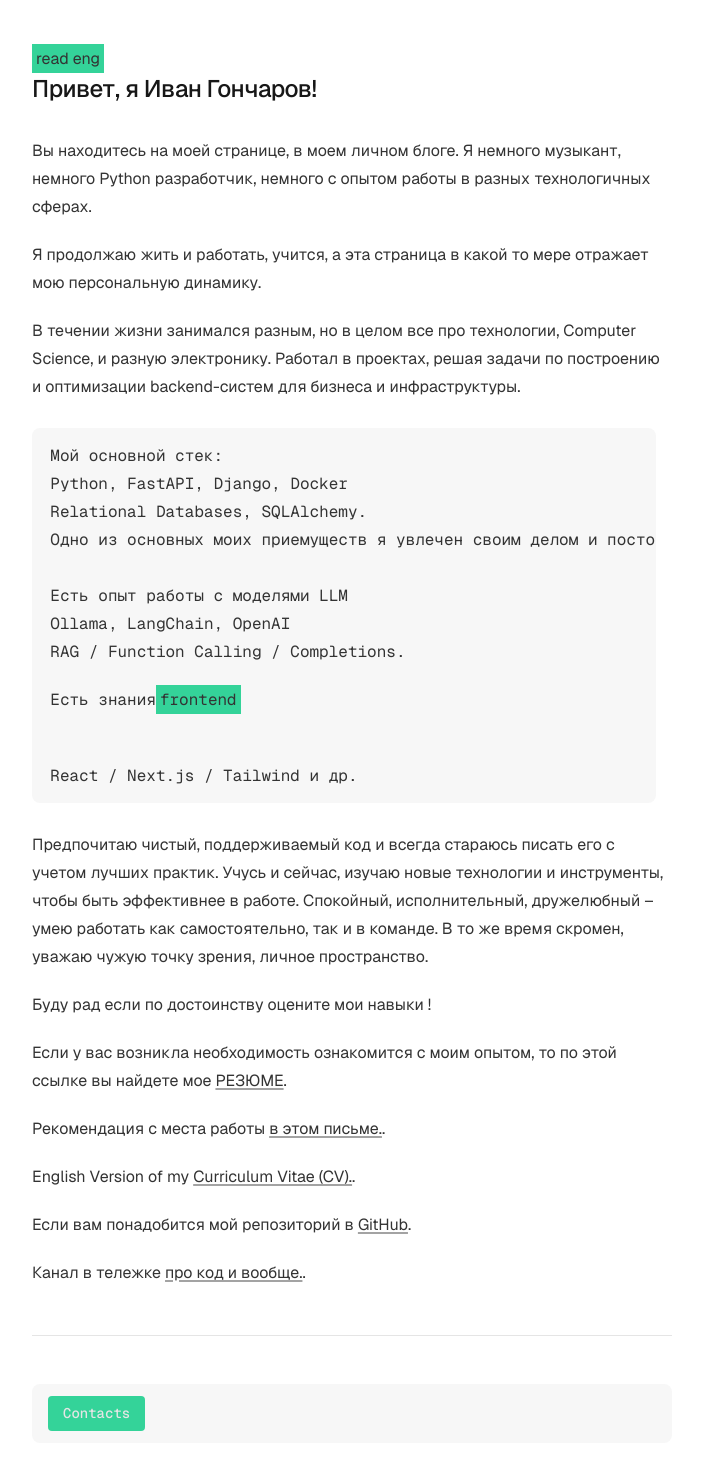
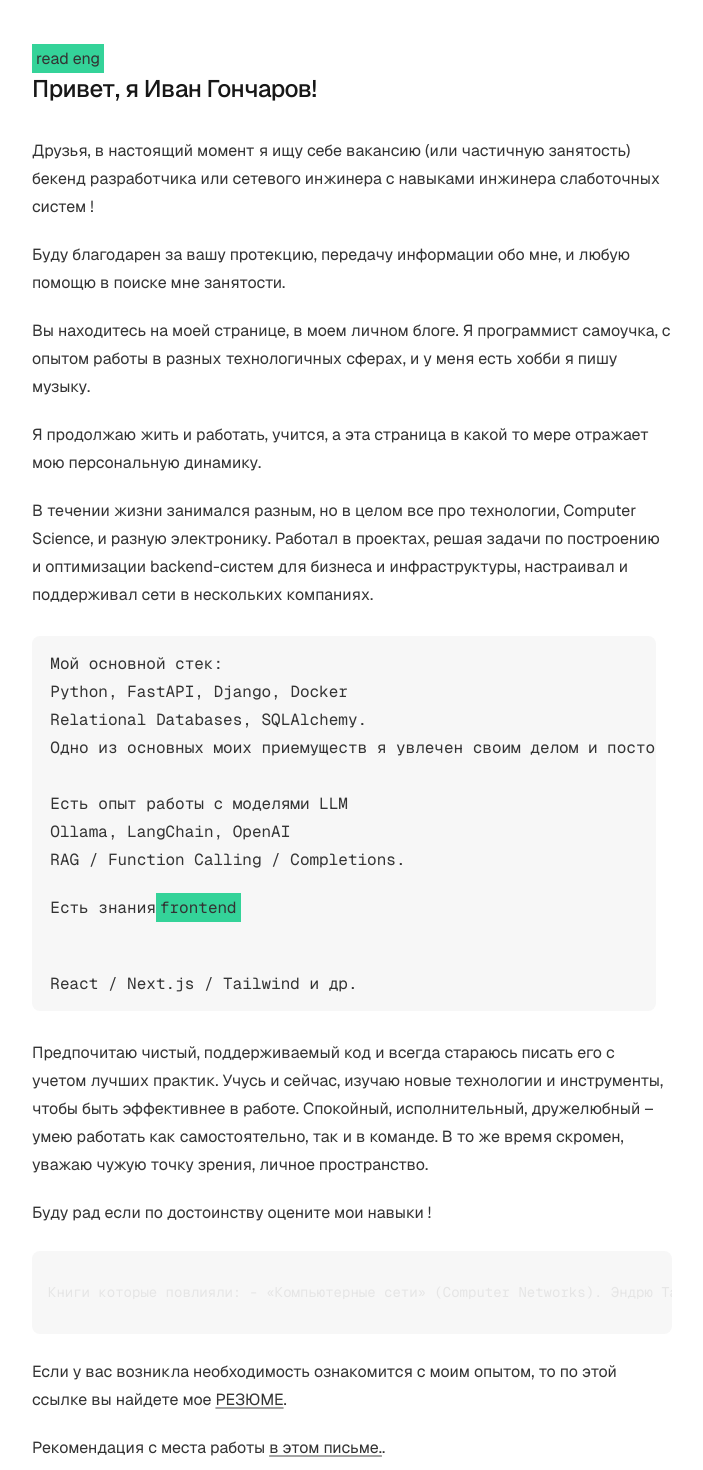
Before and after one commit to ivan-telepop/ivan-telepop.github.io, a Next.js app: page / in a window 1280 px wide. Shown: the part 1840-3310 px from the top of the page, without its empty margins (288-991 px from the left). Built offline with nearby package versions, Linux system fonts and the light colour scheme; no server answers.

Commit message:
books & text

```diff
--- a/app/page.tsx
+++ b/app/page.tsx
@@ -120,13 +120,16 @@
 <h1 className="mb-8 text-2xl font-medium tracking-tight">
         Привет, я Иван Гончаров!
 </h1>
-
 <p>
-Вы находитесь на моей странице, в моем личном блоге. Я немного музыкант, немного Python разработчик, немного с опытом работы в разных технологичных сферах.
+  Друзья, в настоящий момент я ищу себе вакансию (или частичную занятость) бекенд разработчика или сетевого инжинера с навыками инжинера слаботочных систем !
+  <p>Буду благодарен за вашу протекцию, передачу информации обо мне, и любую помощю в поиске мне занятости.</p>
+</p>
+<p>
+Вы находитесь на моей странице, в моем личном блоге. Я программист самоучка, с опытом работы в разных технологичных сферах, и у меня есть хобби я пишу музыку.
 </p>
 <p>Я продолжаю жить и работать, учится, а эта страница в какой то мере отражает мою персональную динамику.</p>
 <p>
-В течении жизни занимался разным, но в целом все про технологии, Computer Science, и разную электронику. Работал в проектах, решая задачи по построению и оптимизации backend-систем для бизнеса и инфраструктуры.
+В течении жизни занимался разным, но в целом все про технологии, Computer Science, и разную электронику. Работал в проектах, решая задачи по построению и оптимизации backend-систем для бизнеса и инфраструктуры, настраивал и поддерживал сети в нескольких компаниях.
 </p>
 
 
@@ -153,6 +156,35 @@
 дружелюбный – умею работать как самостоятельно, так и в команде. В то же время скромен, уважаю чужую точку зрения, личное пространство.
 </p>
 <p>Буду рад если по достоинству оцените мои навыки !</p>
+
+
+<pre>
+<p>
+  Книги которые повлияли:
+
+- «Компьютерные сети» (Computer Networks). Эндрю Таненбаум
+
+- Essential SQLAlchemy (O'Relly)
+
+- «Грокаем алгоритмы» (структуры данных и алгоритмы)
+
+- «Совершенный код» (о культуре разработки)
+
+- «Использование Docker» (O'Reilly)
+
+- «Kafka. Потоковая обработка данных» (O'Reilly)
+
+- «Python. К вершинам мастерства» (O'Reilly)
+
+- "Паттерны проектирования" (O'Relly)
+
+И другие интересные книги и документация...
+
+</p>
+
+</pre>
+
+
         <p>
           Если у вас возникла необходимость ознакомится с моим опытом, то по этой ссылке вы найдете мое{" "}
           <Link href="https://drive.google.com/file/d/1IPujfrH5gbzhbozvGYGeBct4tQnt3hP9/view?usp=sharing">РЕЗЮМЕ</Link>.
```
